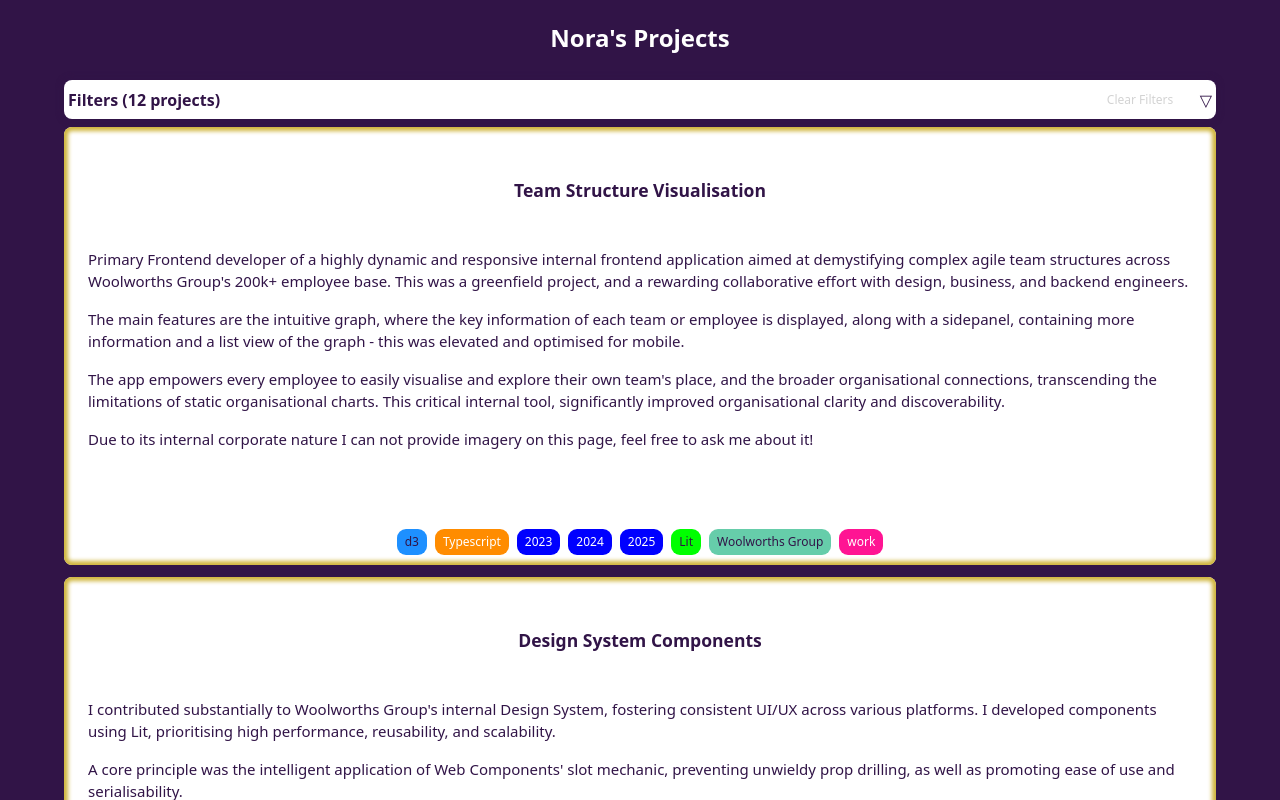
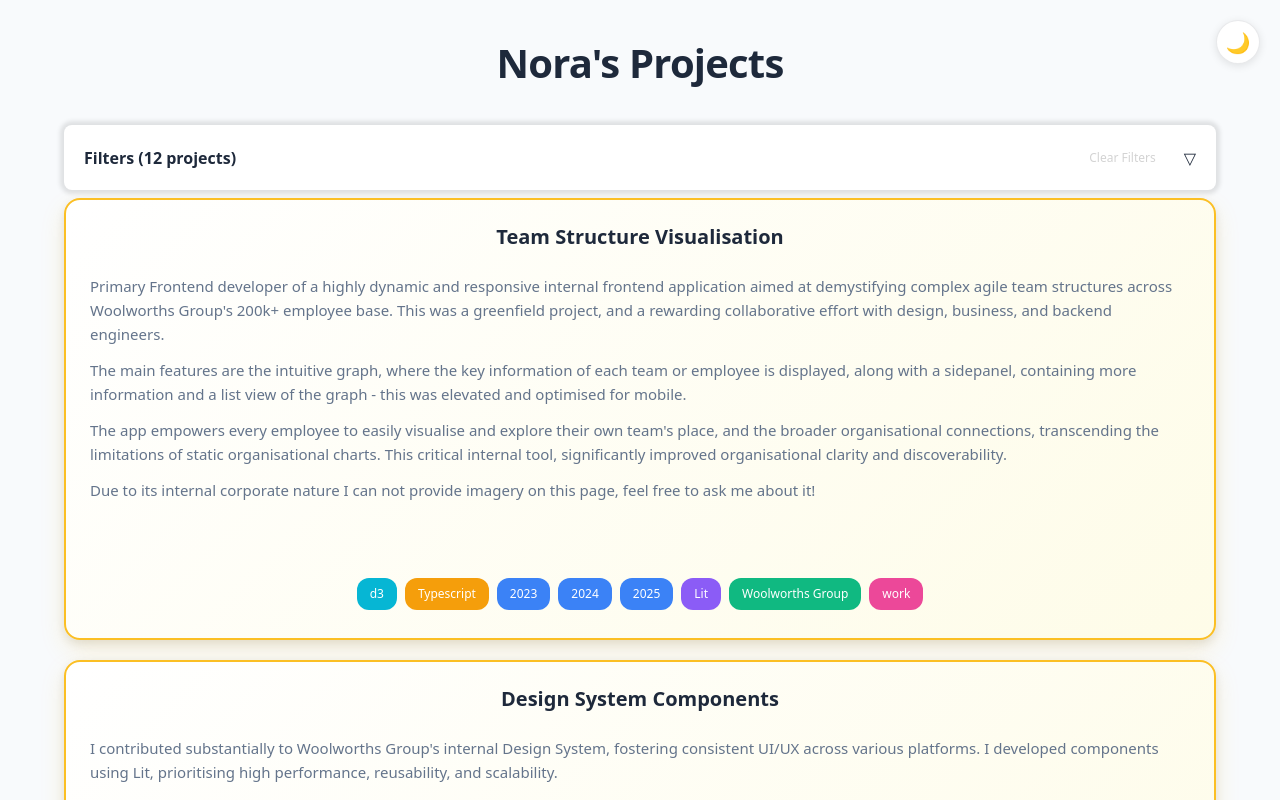
Before and after one commit to norahamacher/portfolio, a React (Vite) app: page / in a window 1280 px wide. Shown: the top 800 px of the page. Built offline with nearby package versions, Linux system fonts and the light colour scheme.

Commit message:
better styling, dark theme

```diff
--- a/src/App.css
+++ b/src/App.css
@@ -1,6 +1,5 @@
 #root {
   max-width: 2024px;
-
   display: flex;
   align-items: center;
   flex-direction: column;
@@ -8,37 +7,94 @@
   box-sizing: border-box;
   position: relative;
   align-self: flex-start;
-
+  padding: 0 16px;
 }
 
 body {
-  --app-primary-dark: #311447;
-  --app-primary-light: #fff;
-  --app-hover: #af8db8;
-  --app-workplace-color: #66cdaa;
-  --app-language-color: #ff8c00;
-  --app-framework-color: #00ff00;
-  --app-year-color: #0000ff;
-  --app-library-color: #1e90ff;
-  --app-motivation-color: #ff1493;
-  --app-featured-color: #ffdab9;
+  --app-bg: #f8fafc;
+  --app-text-primary: #1e293b;
+  --app-text-secondary: #64748b;
+  --app-card-bg: #ffffff;
+  --app-border: rgba(30, 41, 59, 0.1);
+  --app-hover: rgba(30, 41, 59, 0.05);
 
-  background: var(--app-primary-dark);
+  --app-workplace-color: #10b981;
+  --app-language-color: #f59e0b;
+  --app-framework-color: #8b5cf6;
+  --app-year-color: #3b82f6;
+  --app-library-color: #06b6d4;
+  --app-motivation-color: #ec4899;
+  --app-featured-color: #fbbf24;
+
+  background: var(--app-bg);
   box-sizing: border-box;
   display: flex;
   align-items: center;
   justify-content: center;
 }
 
+body.dark {
+  --app-bg: #0f172a;
+  --app-text-primary: #f1f5f9;
+  --app-text-secondary: #94a3b8;
+  --app-card-bg: #1e293b;
+  --app-border: rgba(241, 245, 249, 0.1);
+  --app-hover: rgba(241, 245, 249, 0.05);
+
+  --app-workplace-color: #10b981;
+  --app-language-color: #f59e0b;
+  --app-framework-color: #a855f7;
+  --app-year-color: #3b82f6;
+  --app-library-color: #06b6d4;
+  --app-motivation-color: #ec4899;
+  --app-featured-color: #fbbf24;
+}
+
+.theme-toggle {
+  position: fixed;
+  top: 20px;
+  right: 20px;
+  z-index: 200;
+  background: var(--app-card-bg);
+  border: 1px solid var(--app-border);
+  border-radius: 50%;
+  width: 44px;
+  height: 44px;
+  font-size: 20px;
+  cursor: pointer;
+  transition: all 0.2s ease;
+  display: flex;
+  align-items: center;
+  justify-content: center;
+  box-shadow: 0 2px 8px rgba(0, 0, 0, 0.1);
+  color: var(--app-text-primary);
+}
+
+.theme-toggle:hover {
+  transform: translateY(-2px) scale(1.05);
+  box-shadow: 0 4px 12px rgba(0, 0, 0, 0.15);
+}
+
+body.dark .theme-toggle:hover {
+  box-shadow: 0 4px 12px rgba(0, 0, 0, 0.4);
+}
+
 button {
-  background: var(--app-primary-light);
-  color: var(--app-primary-dark);
-  border: 1px solid var(--app-primary-dark);
+  background: var(--app-card-bg);
+  color: var(--app-text-primary);
+  border: 1px solid var(--app-border);
   font-size: 12px;
+  border-radius: 8px;
+  padding: 8px 16px;
+  cursor: pointer;
+  transition: all 0.2s ease;
+  font-weight: 500;
 }
 
 button:hover {
-  outline: 1px solid blue;
+  background-color: var(--app-hover);
+  border-color: var(--app-border);
+  transform: translateY(-1px);
 }
 
 #card-container {
@@ -46,15 +102,21 @@ button:hover {
   margin: auto;
   max-width: 90vw;
   position: relative;
+  gap: 20px;
+  column-fill: balance;
 }
 
 .card {
-  margin-bottom: 1em;
+  margin-bottom: 20px;
 }
 
 h2 {
-  color: var(--app-primary-light);
-  margin-bottom: 24px;
+  color: var(--app-text-primary);
+  margin-bottom: 32px;
+  font-size: 2.5rem;
+  font-weight: 700;
+  text-align: center;
+  letter-spacing: -0.02em;
 }
 
 .hidden {
@@ -62,13 +124,21 @@ h2 {
 }
 
 .not-found {
-  color: var(--app-primary-light);
+  color: var(--app-text-primary);
 }
-
-
 
 @media screen and (min-width: 528px) {
   #root {
-    padding-top: 0;
+    padding: 0 24px;
   }
 }
+
+@media screen and (min-width: 944px) {
+  #root {
+    padding: 0 32px;
+  }
+
+  #card-container {
+    gap: 24px;
+  }
+}
--- a/src/App.tsx
+++ b/src/App.tsx
@@ -11,13 +11,19 @@ import { AnimatePresence } from 'framer-motion';
 function App() {
   const filteredData = useStore((state) => state.filteredData);
   const init = useStore((state) => state.init);
+  const theme = useStore((state) => state.theme);
+  const toggleTheme = useStore((state) => state.toggleTheme);
 
   const hasData = filteredData.length > 0;
   const notFoundClass = `not-found ${hasData ? "hidden" : ""}`;
+
+  useEffect(() => {
+    document.body.className = theme;
+  }, [theme]);
+
   useEffect(() => {
     const loadData = async () => {
       try {
-        // Path relative to your 'public' folder
         const response = await fetch('./data.json', {
           headers: {
             'Content-Type': 'application/json',
@@ -37,6 +43,13 @@ function App() {
   }, [])
   return (
     <>
+      <button
+        className="theme-toggle"
+        onClick={toggleTheme}
+        aria-label={`Switch to ${theme === 'light' ? 'dark' : 'light'} mode`}
+      >
+        {theme === 'light' ? '🌙' : '☀️'}
+      </button>
       <h2>Nora's Projects</h2>
       <Filters></Filters>
       <div id="card-container">
@@ -52,8 +65,3 @@ function App() {
 }
 
 export default App
-
-
-/*      {availableFilters.map((item, index) => (
-        <FilterButton label={item.value} type={item.type}></FilterButton>
-      ))}*/
--- a/src/components/Card.module.css
+++ b/src/components/Card.module.css
@@ -1,21 +1,54 @@
 .card {
-    border-radius: 8px;
-    padding: 32px 24px 6px;
+    border-radius: 16px;
+    padding: 24px;
     display: flex;
     flex-direction: column;
-    gap: 12px;
+    gap: 16px;
     place-items: center;
     font-size: 15px;
-    color: var(--app-primary-dark);
-    background: var(--app-primary-light);
+    color: var(--app-text-primary);
+    background: var(--app-card-bg);
     box-sizing: border-box;
     width: 100%;
-    transition: width 0.4s ease-in-out;
+    transition: all 0.3s cubic-bezier(0.4, 0, 0.2, 1);
     position: relative;
     break-inside: avoid;
-    margin-bottom: 12px;
+    margin-bottom: 20px;
+    border: 1px solid var(--app-border);
+    box-shadow:
+        0 1px 3px rgba(0, 0, 0, 0.1),
+        0 1px 2px rgba(0, 0, 0, 0.06);
 }
 
+body.dark .card {
+    box-shadow:
+        0 1px 3px rgba(0, 0, 0, 0.3),
+        0 1px 2px rgba(0, 0, 0, 0.2);
+}
+
+.card h3 {
+    font-size: 1.25rem;
+    font-weight: 600;
+    margin: 0 0 8px 0;
+    line-height: 1.3;
+    text-align: center;
+    color: var(--app-text-primary);
+}
+
+.description {
+    line-height: 1.6;
+    color: var(--app-text-secondary);
+    text-align: left;
+    width: 100%;
+}
+
+.description p {
+    margin: 0 0 12px 0;
+}
+
+.description p:last-child {
+    margin-bottom: 0;
+}
 
 .tag-container {
     display: flex;
@@ -31,8 +64,29 @@
 .media {
     display: flex;
     flex-direction: column;
-    gap: 4px;
+    gap: 6px;
     align-self: flex-start;
+    width: 100%;
+}
+
+.links a {
+    color: #6366f1;
+    text-decoration: none;
+    font-weight: 500;
+    transition: color 0.2s ease;
+}
+
+.links a:hover {
+    color: #4338ca;
+    text-decoration: underline;
+}
+
+body.dark .links a {
+    color: #a855f7;
+}
+
+body.dark .links a:hover {
+    color: #c084fc;
 }
 
 .star {
@@ -40,9 +94,20 @@
     height: 32px;
     width: 32px;
     top: 8px;
-
 }
 
 .card.featured {
-    box-shadow: inset 0 0 4px 4px #CFB53B;
+    border: 2px solid var(--app-featured-color);
+    background: linear-gradient(135deg, #fff 0%, #fefce8 100%);
+    box-shadow:
+        0 10px 25px rgba(251, 191, 36, 0.15),
+        0 4px 10px rgba(0, 0, 0, 0.1);
 }
+
+.card.featuredDark {
+    border: 2px solid var(--app-featured-color);
+    background: linear-gradient(135deg, #1a1a2e 0%, #16213e 100%);
+    box-shadow:
+        0 10px 25px rgba(251, 191, 36, 0.5),
+        0 4px 10px rgba(0, 0, 0, 0.6);
+}
--- a/src/components/Card.tsx
+++ b/src/components/Card.tsx
@@ -4,15 +4,22 @@ import type { UIProject } from '../domain';
 import Tag from './Tag';
 import Media from './Media';
 import { motion } from 'framer-motion';
+import { useStore } from '../state';
 
 interface CardProps {
     data: UIProject
 }
 
 const Card: React.FC<CardProps> = ({ data }) => {
+    const theme = useStore((state) => state.theme);
     const links = data.url ?? [];
     const tags = data.tags;
     const media = data.media;
+
+    const getFeaturedClass = () => {
+        if (!data.featured) return "";
+        return theme === 'dark' ? styles.featuredDark : styles.featured;
+    };
 
     return (
         <>
@@ -24,7 +31,7 @@ const Card: React.FC<CardProps> = ({ data }) => {
                 transition={{ duration: 0.3 }}
 
             >
-                <div data-cy="card" className={`${styles.card} ${data.featured ? styles.featured : ""}`}>
+                <div data-cy="card" className={`${styles.card} ${getFeaturedClass()}`}>
                     <h3>{data.title}</h3>
                     <div className={styles.description}>{data.description.map((paragraph, index) => (
                         <p key={index}>{paragraph}</p>
--- a/src/components/Filters.module.css
+++ b/src/components/Filters.module.css
@@ -3,12 +3,16 @@
     top: 0;
     width: 100vw;
     z-index: 100;
-    background: var(--app-primary-light);
-    color: var(--app-primary-dark);
-    padding: 16px 24px;
+    background: var(--app-card-bg);
+    color: var(--app-text-primary);
+    padding: 20px 24px;
     box-sizing: border-box;
     border-radius: 8px;
-    box-shadow: 0 0 4px 4px var(--app-primary-dark);
+    box-shadow: 0 0 4px 4px rgba(0, 0, 0, 0.1);
+}
+
+body.dark .menu {
+    box-shadow: 0 4px 20px rgba(0, 0, 0, 0.5);
 }
 
 .filters {
@@ -28,7 +32,7 @@
 }
 
 .title {
-    color: var(--app-primary-dark);
+    color: var(--app-text-primary);
     margin: 0;
     order: -1;
     margin-right: 100px;
@@ -47,7 +51,6 @@
 .anchor>span {
     font-size: 16px;
     font-weight: 600;
-
 }
 
 #arrow {
@@ -71,7 +74,7 @@
 }
 
 .category-title {
-    color: black;
+    color: var(--app-text-primary);
 }
 
 .category-title:first-letter {
@@ -97,11 +100,9 @@
     }
 }
 
-
-
 @media screen and (min-width: 944px) {
     .menu {
-        padding: 4px;
+        padding: 16px 20px;
         width: 100%;
         margin-bottom: 8px;
         position: relative;
@@ -110,7 +111,7 @@
     .filters {
         height: fit-content;
         flex-direction: row;
-        column-gap: 24px;
+        column-gap: 32px;
         max-width: 2024px;
     }
 
@@ -118,50 +119,43 @@
         display: flex;
     }
 
+    .categories {
+        display: flex;
+        flex-direction: column;
+        gap: 8px;
+    }
+
+    .category-title {
+        color: var(--app-text-primary);
+        font-size: 11px;
+        font-weight: 600;
+        text-transform: uppercase;
+        letter-spacing: 0.05em;
+        margin: 0;
+        opacity: 0.7;
+    }
+
     .category-entries {
         display: grid;
         grid-template-rows: repeat(4, 1fr);
         grid-auto-flow: column;
-        grid-column-gap: 8px;
+        grid-column-gap: 4px;
         position: relative;
     }
 
     .title {
+        display: none;
         margin: 0;
-    }
-
-    .category-entries::after {
-        content: '';
-        position: absolute;
-        top: 0;
-        right: -12px;
-        width: 1px;
-        height: 100%;
-        background-color: var(--app-primary-dark);
-        opacity: 0.3;
-    }
-
-    .title {
-        display: none;
     }
 
     .actions {
         gap: 12px;
     }
-
-
 }
-
 
 @media screen and (min-width: 1230px) {
     .category-entries {
-
-        column-gap: 32px;
-
-    }
-
-    .category-entries::after {
-        right: -23px;
+        column-gap: 12px;
     }
 
     .filters {
--- a/src/components/Tag.css
+++ b/src/components/Tag.css
@@ -1,21 +1,34 @@
 .tag {
     font-size: 12px;
-    border-radius: 9px;
-    padding: 4px 8px;
-    color: var(--app-primary-dark);
+    font-weight: 500;
+    border-radius: 12px;
+    padding: 6px 12px;
+    color: var(--app-text-primary);
     display: flex;
     flex-direction: row;
-    gap: 2px;
+    align-items: center;
+    gap: 4px;
+    transition: all 0.2s ease;
+    border: 1px solid transparent;
+}
+
+.tag:hover {
+    transform: translateY(-1px);
+    box-shadow: 0 2px 8px rgba(0, 0, 0, 0.1);
+}
+
+body.dark .tag:hover {
+    box-shadow: 0 2px 8px rgba(0, 0, 0, 0.2);
 }
 
 .year {
     background-color: var(--app-year-color);
-    color: var(--app-primary-light);
+    color: white;
 }
 
 .framework {
     background-color: var(--app-framework-color);
-
+    color: white;
 }
 
 .language {
@@ -25,19 +38,22 @@
 
 .library {
     background-color: var(--app-library-color);
+    color: white;
 }
 
 .workplace {
     background-color: var(--app-workplace-color);
+    color: white;
 }
 
 .motivation {
     background-color: var(--app-motivation-color);
-    color: var(--app-primary-light);
+    color: white;
 }
 
 .featured {
     background-color: var(--app-featured-color);
+    color: var(--app-text-primary);
 }
 
 .close-btn.hidden {
@@ -46,4 +62,12 @@
 
 .close-btn {
     cursor: pointer;
+    opacity: 0.7;
+    transition: opacity 0.2s ease;
+    font-size: 10px;
+    line-height: 1;
 }
+
+.close-btn:hover {
+    opacity: 1;
+}
--- a/src/state.tsx
+++ b/src/state.tsx
@@ -1,13 +1,16 @@
 import { create } from 'zustand'
 import { Category, OR_CATEGORIES, type Featured, type Project, type ProjectFilter, type TagData, type UIProject } from './domain'
 
+type Theme = 'light' | 'dark';
 
 type Store = {
+    theme: Theme,
     filters: ProjectFilter[],
     filteredData: readonly UIProject[],
     availableFilters: readonly ProjectFilter[],
     data: readonly Project[],
     projectCount: number;
+    toggleTheme: () => void,
     addFilter: (filter: ProjectFilter) => void,
     removeFilter: (filter: ProjectFilter) => void;
     clearFilters: () => void;
@@ -141,6 +144,7 @@ const extractAvailableFilterfromData = (projects: Project[]) => {
     return allExtractedFilters;
 }
 export const useStore = create<Store>()((set) => ({
+    theme: 'light',
     filters: [],
     filteredData: [],
     data: [],
@@ -154,6 +158,11 @@ export const useStore = create<Store>()((set) => ({
                 projectCount: state.data.length,
             }
         })
+    },
+    toggleTheme: () => {
+        set((state) => ({
+            theme: state.theme === 'light' ? 'dark' : 'light'
+        }));
     },
     addFilter: (filter: ProjectFilter) => {
         set((state) => {
```
Also changed, not shown: src/components/FilterButton.css (+27 -11 lines).
